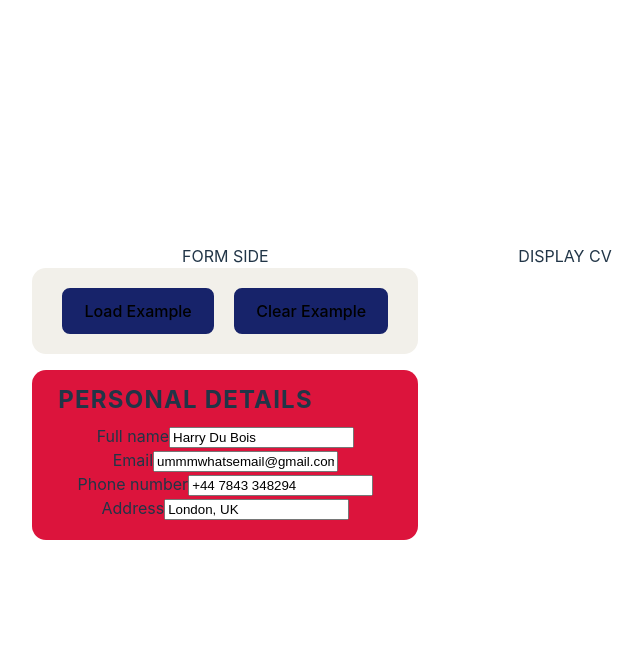
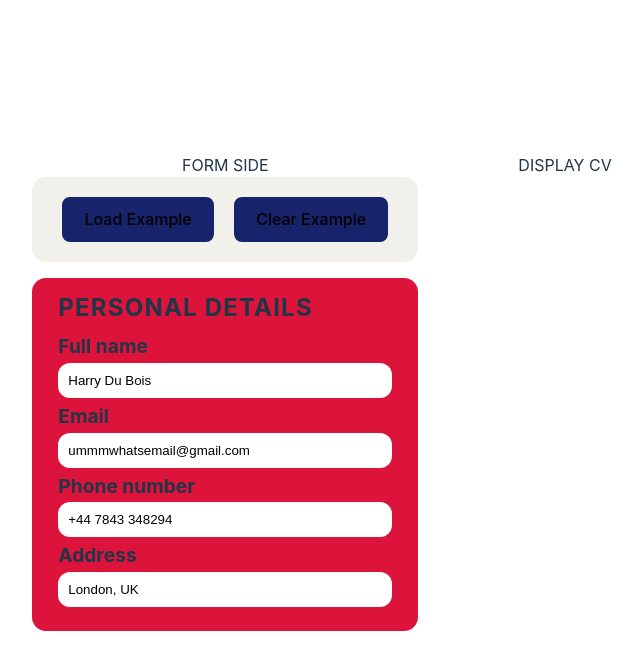
Before and after one commit to JHoldsworth23/cv-maker, a React (Vite) app: page / in a window 1280 px wide. Shown: the top 670 px of the page, without its empty margins (318-961 px from the left). Built offline with nearby package versions, Linux system fonts and the light colour scheme.

Commit message:
add styles for form inputs and labels

```diff
--- a/src/components/form-input.jsx
+++ b/src/components/form-input.jsx
@@ -1,4 +1,6 @@
 /* eslint-disable react/prop-types */
+import "../styles/form-input.css"
+
 export default function FormInput({
     id,
     type,
@@ -9,7 +11,7 @@ export default function FormInput({
     onChange,
 }) {
     return (
-        <div>
+        <div className="input-container">
             <label htmlFor={id}>
                 {labelText}
             </label>
--- /dev/null
+++ b/src/styles/form-input.css
@@ -0,0 +1,26 @@
+.input-container {
+    display: flex;
+    flex-direction: column;
+    margin: 4px 0;
+    width: 100%;
+}
+
+label {
+    font-size: 1.2rem;
+    font-weight: bold;
+    text-align: start;
+    margin-bottom: 2px;
+}
+
+input {
+    padding: 8px;
+    border: 2px solid transparent;
+    outline: 0;
+    border-radius: 12px;
+    transition: all 0.1s ease-in-out;
+}
+
+input:focus {
+    appearance: none;
+    border: 2px solid palegreen;
+}
```
